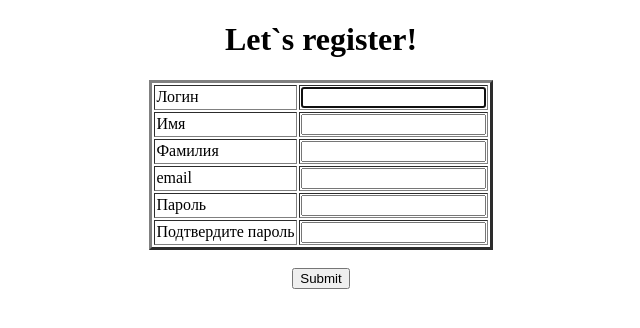
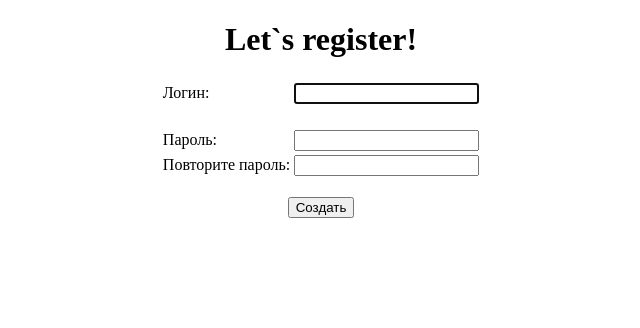
Before and after one commit to StepWolf45/SimpleVoting, a Django app: page /register/ in a window 1280 px wide. Shown: the top 328 px of the page, without its empty margins (319-959 px from the left). Run offline with Django 4.2, Linux system fonts and the light colour scheme.

Commit message:
добавил авторизацию, регистрацию пользователей

```diff
--- a/web_elections_project/my_web/form.py
+++ b/web_elections_project/my_web/form.py
@@ -4,10 +4,6 @@ from django.contrib.auth.forms import UserCreationForm
 
 
 class UserForm(UserCreationForm):
-    email = forms.EmailField()
-    first_name = forms.CharField()
-    last_name = forms.CharField()
-
     class Meta:
         model = User
-        fields = ['username', 'first_name', 'last_name', 'email', 'password1', 'password2']
+        fields = ['username', 'password1', 'password2']
--- a/web_elections_project/my_web/templates/register.html
+++ b/web_elections_project/my_web/templates/register.html
@@ -9,34 +9,29 @@
     <h1>Let`s register!</h1>
     <form method="POST">
         {% csrf_token %}
-        <table border="3px">
-    <tr>
-        <td><label for="form.username">Логин</label></td>
-        <td>{{form.username}}</td>
-    </tr>
-    <tr>
-        <td><label for="form.first_name">Имя</label></td>
-        <td>{{form.first_name}}</td>
-    </tr>
-    <tr>
-        <td><label for="form.last_name">Фамилия</label></td>
-        <td>{{form.last_name}}</td>
-    </tr>
+        <table>
             <tr>
-                <td><label for="form.email">email</label></td>
-                <td>{{form.email}}</td>
+                <td><label for="">Логин: </label></td>
+                <td>{{form.username}}</td>
             </tr>
+            <tr><td><br></td></tr>
             <tr>
-                <td><label for="form.password1">Пароль</label></td>
+                <td><label for="">Пароль: </label></td>
                 <td>{{form.password1}}</td>
             </tr>
             <tr>
-                <td><label for="form.password2">Подтвердите пароль</label></td>
+                <td><label for="">Повторите пароль: </label></td>
                 <td>{{form.password2}}</td>
             </tr>
-</table>
+        </table>
+        {% if errors %}
+        <br>
+        {% for item in errors %}
+            <p>{{item}}</p>
+        {% endfor %}
+        {% endif %}
     <br>
-    <input type="submit">
+    <input type="submit" value="Создать">
 </form>
 </div>
 
--- a/web_elections_project/my_web/views.py
+++ b/web_elections_project/my_web/views.py
@@ -1,9 +1,7 @@
+from django.contrib.auth.forms import UserCreationForm
 from django.shortcuts import render, redirect
-from django.contrib.auth.models import User
 from my_web.form import UserForm
 from django.contrib import messages
-from django.contrib import messages
-import datetime
 
 
 def index(request):
@@ -26,18 +24,33 @@ def profile(request):
 
 
 def register(request):
+    errors = None
     if request.method == 'POST':
-        form = UserForm(request.POST)
+        form = UserCreationForm(request.POST)
 
         if form.is_valid():
             form.save()
             username = form.cleaned_data.get('username')
             messages.success(request, f'Создан аккаунт {username}!')
 
+            return redirect('/')
+
+        else:
+            errors = list(form.errors)
+
+            for error_index in range(len(errors)):
+                if errors[error_index] == 'username':
+                    errors[error_index] = 'Введен недопустимый логин!'
+
+                if errors[error_index] == 'password2':
+                    errors[error_index] = 'Такой пароль не подходит!'
+
+
     else:
+        messages.error(request, 'Произошел сбой создания аккаунта.')
         form = UserForm()
 
-    return render(request, 'register.html', {'form': form})
+    return render(request, 'register.html', {'form': form, 'errors': errors})
 
 
 # Create your views here.
```
Also changed, not shown: web_elections_project/db.sqlite3.
